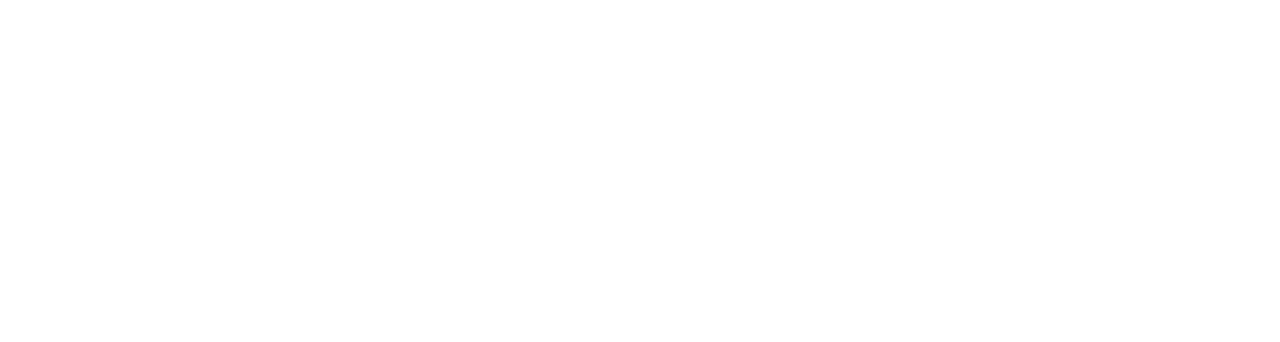
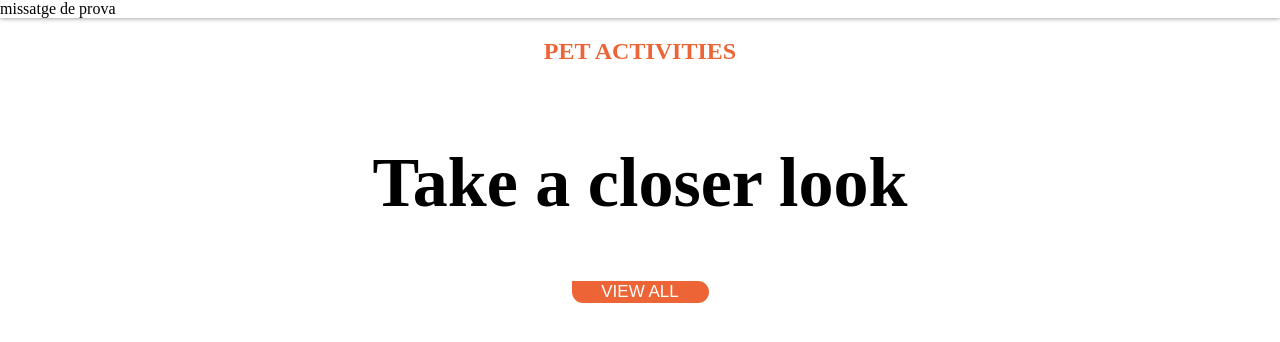
Before and after one commit to jaumecuadrada/202301-w1ch4-jaume-cuadrada, a website built with Parcel: page src/index.html in a window 1280 px wide. Built offline with nearby package versions, Linux system fonts and the light colour scheme; files whose address does not match are found by name.

Commit message:
Add main menu

```diff
--- a/src/index.html
+++ b/src/index.html
@@ -11,6 +11,19 @@
 </head>
 
 <body>
+  <header class="header">
+    <span>missatge de prova</span>
+  </header>
+
+  <section class="main">
+    <h1 class="main__title">PET ACTIVITIES</h1>
+    <h2 class="main__bigtitle">Take a closer look</h2>
+    <button class="main__button">VIEW ALL</button>
+  </section>
+
+  <section class="image-gallery">
+
+  </section>
 
 </body>
 
--- a/src/styles.css
+++ b/src/styles.css
@@ -0,0 +1,56 @@
+@import url(/node_modules/@fontsource/nunito/400.css);
+@import url(/node_modules/@fontsource/nunito/800.css);
+
+:root {
+  --color-main: #ed6436;
+  --typography-main: "Nunito", sans-seriff;
+  --button-border-radius: 0 30px 30px 30px;
+  --padding-left: 103px;
+  --padding-right: 103px;
+}
+
+*,
+:before,
+:after {
+  box-sizing: border-box;
+}
+
+body {
+  margin: 0;
+  min-height: 100vh;
+  font-family: var(--typography-main);
+}
+
+.header {
+  height: 64;
+  box-shadow: 0px 0px 5px 0 grey;
+}
+
+.main {
+  display: flex;
+  flex-direction: column;
+  align-items: center;
+  justify-content: center;
+}
+
+.main__title {
+  color: var(--color-main);
+}
+
+.main__bigtitle {
+  font-size: 70px;
+}
+
+.main__button {
+  display: flex;
+  background-color: #ed6436;
+  border-radius: var(--button-border-radius);
+  width: 137px;
+  height: 53;
+  text-align: center;
+  justify-content: center;
+  align-items: center;
+  border: none;
+  color: white;
+  font-size: 17px;
+}
```
